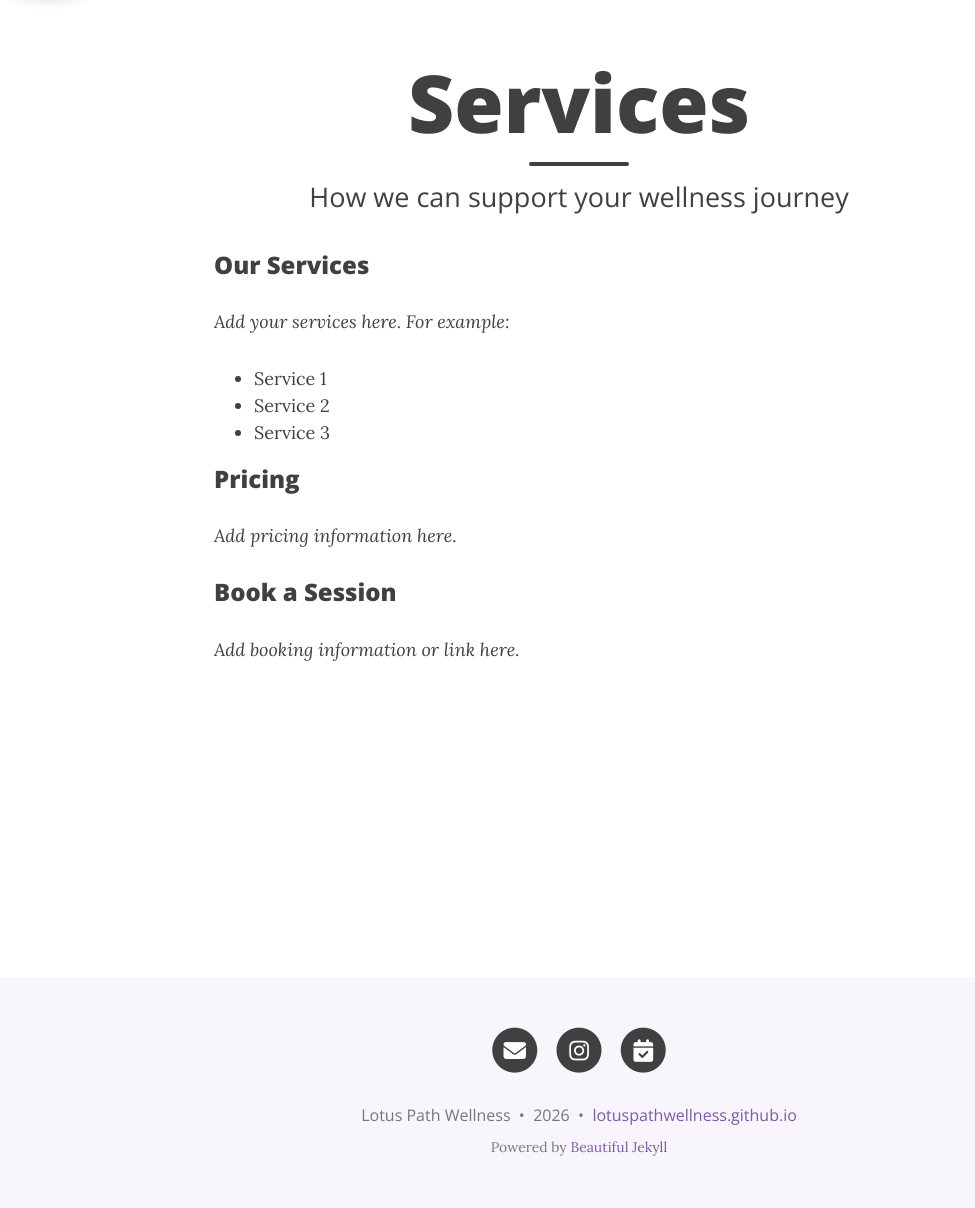
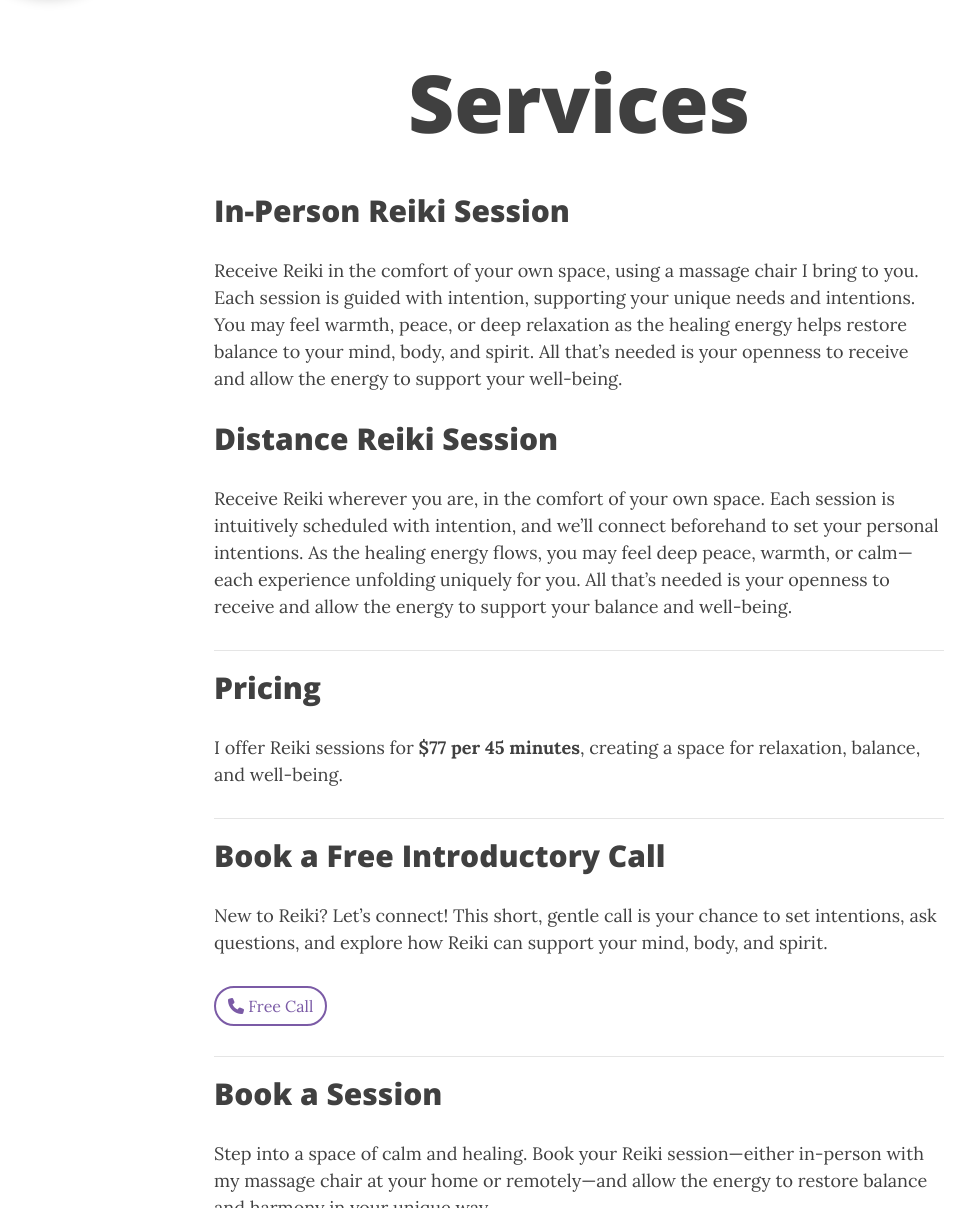
Before and after one commit to lotuspathwellness/lotuspathwellness.github.io, a Jekyll site: the page built from services.md, in a window 1280 px wide and 1400 px high, cut to the strip 192-1400 px from the top of the window. Shown: the whole strip, without its empty margins (61-1036 px from the left). Built offline with Jekyll 4.4.1, drawn with Linux system fonts in a browser that asks for light colours; comment, search, counter and statistics services are not loaded; some of the changed text lies outside the part shown.

Commit message:
Update Services page with full content and booking buttons

```diff
--- a/services.md
+++ b/services.md
@@ -1,21 +1,34 @@
 ---
 layout: page
 title: Services
-subtitle: How we can support your wellness journey
 ---
 
-### Our Services
+## In-Person Reiki Session
 
-*Add your services here. For example:*
+Receive Reiki in the comfort of your own space, using a massage chair I bring to you. Each session is guided with intention, supporting your unique needs and intentions. You may feel warmth, peace, or deep relaxation as the healing energy helps restore balance to your mind, body, and spirit. All that's needed is your openness to receive and allow the energy to support your well-being.
 
-- Service 1
-- Service 2
-- Service 3
+## Distance Reiki Session
 
-### Pricing
+Receive Reiki wherever you are, in the comfort of your own space. Each session is intuitively scheduled with intention, and we'll connect beforehand to set your personal intentions. As the healing energy flows, you may feel deep peace, warmth, or calm—each experience unfolding uniquely for you. All that's needed is your openness to receive and allow the energy to support your balance and well-being.
 
-*Add pricing information here.*
+---
 
-### Book a Session
+## Pricing
 
-*Add booking information or link here.*
+I offer Reiki sessions for **$77 per 45 minutes**, creating a space for relaxation, balance, and well-being.
+
+---
+
+## Book a Free Introductory Call
+
+New to Reiki? Let's connect! This short, gentle call is your chance to set intentions, ask questions, and explore how Reiki can support your mind, body, and spirit.
+
+<a href="https://calendly.com/lotuspathw/introductory-call-first-time-clients" class="btn" style="border: 2px solid #7B5BA6; color: #7B5BA6; border-radius: 20px;"><i class="fa fa-phone"></i> Free Call</a>
+
+---
+
+## Book a Session
+
+Step into a space of calm and healing. Book your Reiki session—either in-person with my massage chair at your home or remotely—and allow the energy to restore balance and harmony in your unique way.
+
+<a href="https://calendly.com/lotuspathw/reiki-session" class="btn btn-primary" style="background-color: #7B5BA6; border-color: #7B5BA6; border-radius: 20px;"><i class="fa fa-calendar"></i> Book Session</a>
```
